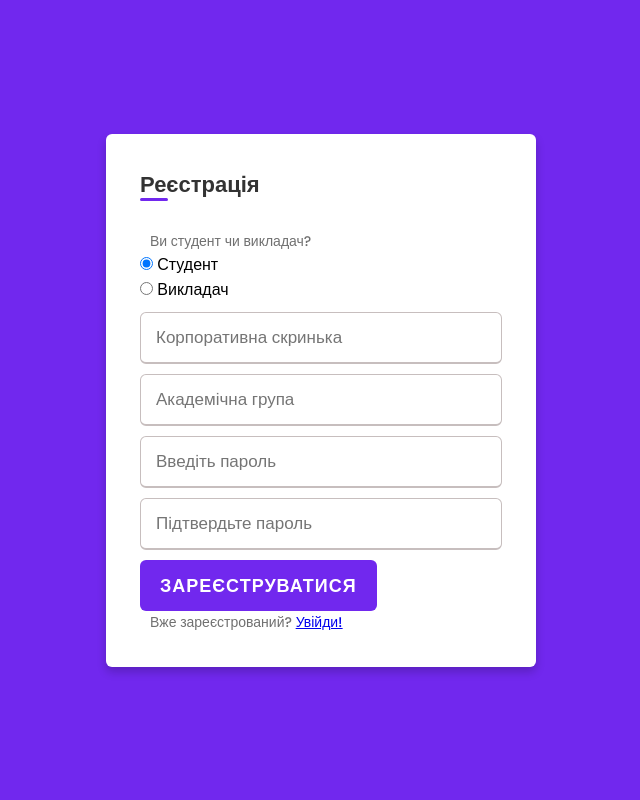
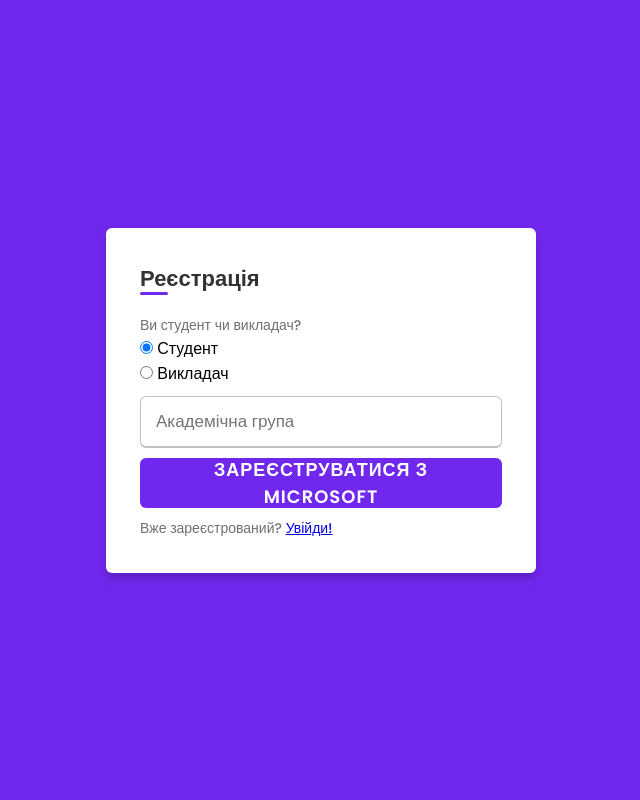
Before and after one commit to qqwz0/project, a Django app: page /users/register/ in a window 1280 px wide. Shown: the whole page, without its empty margins (319-959 px from the left). Run offline with Django 5.2, Linux system fonts and the light colour scheme.

Commit message:
Changed registration to OAuth only

```diff
--- a/project/project/static/css/register.css
+++ b/project/project/static/css/register.css
@@ -1,33 +1,38 @@
 @import url('https://fonts.googleapis.com/css?family=Poppins:400,500,600,700&display=swap');
-*{
+
+* {
   margin: 0;
   padding: 0;
   box-sizing: border-box;
-  font-family: 'poppins',sans-serif;
+  font-family: 'Poppins', sans-serif;
 }
-body{
+
+body {
   min-height: 100vh;
   display: flex;
   align-items: center;
   justify-content: center;
   background: #7128ee;
 }
-.wrapper{
+
+.wrapper {
   position: relative;
   max-width: 430px;
   width: 100%;
   background: #fff;
   padding: 34px;
   border-radius: 6px;
-  box-shadow: 0 5px 10px rgba(0,0,0,0.2);
+  box-shadow: 0 5px 10px rgba(0, 0, 0, 0.2);
 }
-.wrapper h2{
+
+.wrapper h2 {
   position: relative;
   font-size: 22px;
   font-weight: 600;
   color: #333;
 }
-.wrapper h2::before{
+
+.wrapper h2::before {
   content: '';
   position: absolute;
   left: 0;
@@ -37,19 +42,24 @@ width: 28px;
   border-radius: 12px;
   background: #7128ee;
 }
-.wrapper form{
-  margin-top: 30px;
+
+.wrapper form {
+  margin-top: 20px;
 }
-.wrapper form .input-box{
+
+.wrapper form .input-box {
   height: 52px;
   margin-bottom: 0px;
   margin-top: 10px;
+  flex-direction: column;
+  display: flex;
 }
-.wrapper .input-box input{
+
+.wrapper .input-box input {
   height: 100%;
   width: 100%;
   outline: none;
-  padding: 0 15px ;
+  padding: 0 15px;
   font-size: 17px;
   font-weight: 400;
   color: #333;
@@ -58,20 +68,23 @@ margin-top: 10px;
   border-radius: 6px;
   transition: all 0.3s ease;
 }
+
 .input-box input:focus,
-.input-box input:valid{
+.input-box input:valid {
   border-color: #7128ee;
 }
-form .policy{
+
+form .policy {
   display: flex;
   align-items: center;
 }
-form h3{
+
+form h3 {
   color: #707070;
   font-size: 14px;
   font-weight: 500;
-  margin-left: 10px;
 }
+
 .input-box.button button,
 .input-box.button input {
   color: #fff;
@@ -122,3 +135,34 @@ form h3{
   background: #5c1f8a;
   transform: translateY(1px);
 }
+
+.text {
+  margin-top: 0.5rem;
+}
+
+.error-message {
+  color: red;
+  font-weight: bold;
+  font-size: 12px;
+  margin-top: 5px;
+}
+
+.microsoft-button {
+  text-align: center;
+  background-color: #0078D4;
+  color: white;
+  padding: 10px 20px;
+  text-decoration: none;
+  border-radius: 5px;
+  font-size: 14px;
+  font-weight: bold;
+  height: 50px;
+  display: flex;
+  justify-content: center;
+  align-items: center;
+  text-align: center;
+}
+
+.microsoft-button:hover {
+  background-color: #005A9E;
+}
--- a/project/users/forms.py
+++ b/project/users/forms.py
@@ -1,7 +1,10 @@
+import logging
 from django import forms
-from .models import CustomUser
 from django.core.exceptions import ValidationError
 import re  # Regular expressions
+
+# Set up logging for debugging
+logger = logging.getLogger(__name__)
 
 class RegistrationForm(forms.Form):
     ROLE_CHOICES = [
@@ -20,27 +23,9 @@ class RegistrationForm(forms.Form):
 
     role = forms.ChoiceField(
         choices=ROLE_CHOICES,
-        widget=forms.RadioSelect,
+        widget=forms.RadioSelect(attrs={'class': 'custom-radio-class'}),
         required=True,
         initial="Студент"
-    )
-
-    email = forms.EmailField(
-        label='Корпоративна скринька',
-        required=True,
-        widget=forms.EmailInput(attrs={'placeholder': 'Корпоративна скринька'})
-    )
-
-    password1 = forms.CharField(
-        label='Пароль',
-        widget=forms.PasswordInput(attrs={'placeholder': 'Введіть пароль'}),
-        required=True
-    )
-
-    password2 = forms.CharField(
-        label='Підтвердити пароль',
-        widget=forms.PasswordInput(attrs={'placeholder': 'Підтвердьте пароль'}),
-        required=True
     )
 
     group = forms.CharField(
@@ -63,7 +48,10 @@ class RegistrationForm(forms.Form):
         if not self.data:
             role = self.initial.get('role', 'Студент')  # Default to 'Студент' if no data
         else:
-            role = self.data.get('role')  # Get the role from the submitted data
+            role = self.data.get('role', 'Студент')  # Get the role from the submitted data, default to 'Студент'
+
+        # Debugging log for the role selection
+        logger.debug(f"Initializing form with role: {role}")
 
         # Dynamically set 'required' based on the role
         if role == 'Студент':
@@ -80,17 +68,13 @@ class RegistrationForm(forms.Form):
         self.fields['group'].widget.attrs['required'] = self.fields['group'].required
         self.fields['department'].widget.attrs['required'] = self.fields['department'].required
 
-    def clean_email(self):
-        email = self.cleaned_data.get('email').lower()
-        if not email.endswith('@lnu.edu.ua'):
-            raise ValidationError("Email повинен закінчуватися на '@lnu.edu.ua'")
-        return email
-
     def clean_group(self):
         group = self.cleaned_data.get('group')
         role = self.cleaned_data.get('role')
 
-        # If the role is "Студент", check if the group matches the required pattern
+        # Debugging log for group validation
+        logger.debug(f"Cleaning 'group' field with value: {group} for role: {role}")
+
         if role == 'Студент':
             if not group:
                 raise ValidationError("Це поле обов'язкове для студентів.")
@@ -103,47 +87,21 @@ class RegistrationForm(forms.Form):
             pattern = r'^ФЕ[ЇСМЛП]-[1-4][1-9]$'
             if not re.match(pattern, group):
                 raise ValidationError("Академічна група повинна мати формат: ФЕЇ-14, ФЕС-21, ФЕМ-33 тощо.")
+
+        # Debugging log after successful group validation
+        logger.debug(f"Group cleaned successfully: {group}")
+
         return group
 
     def clean_department(self):
         department = self.cleaned_data.get('department')
         role = self.cleaned_data.get('role')
 
-        # If the role is "Студент", check if the group matches the required pattern
+        # Debugging log for department validation
+        logger.debug(f"Cleaning 'department' field with value: {department} for role: {role}")
+
         if role == 'Викладач':
             if not department:
                 raise ValidationError("Це поле обов'язкове.")
 
         return department
-
-    def clean_password1(self):
-        password = self.cleaned_data.get('password1')
-
-        # Check password length
-        if len(password) < 8:
-            raise ValidationError("Пароль має бути довжиною не менше 8 символів.")
-        if len(password) > 25:
-            raise ValidationError("Довжина паролю не має перевищувати 25 символів.")
-
-        # Return the password as-is to retain the value
-        return password
-
-    def clean_password2(self):
-        password1 = self.cleaned_data.get('password1')
-        password2 = self.cleaned_data.get('password2')
-
-        if password1 and password2 and password1 != password2:
-            raise ValidationError("Паролі не співпадають")
-
-        # Return the second password as-is to retain the value
-        return password2
-
-    def clean(self):
-        cleaned_data = super().clean()
-        password1 = cleaned_data.get('password1')
-        password2 = cleaned_data.get('password2')
-
-        if password1 and password2 and password1 != password2:
-            raise forms.ValidationError("Паролі не співпадають")
-
-        return cleaned_data
--- a/project/users/templates/confirmation_email.html
+++ /dev/null
@@ -1,4 +0,0 @@
-<p>Вітаю {{ first_name }} {{ last_name }},</p>
-<p>Дякуємо за реєстрацію. Натисніть на посилання нижче, щоб підтвердити свою реєстрацію:</p>
-<p><a href="{{ confirmation_url }}">Підтвердити реєстрацію</a></p>
-<p>Дякуємо!</p>
--- a/project/users/templates/login.html
+++ b/project/users/templates/login.html
@@ -29,6 +29,10 @@
   <h3>Ще не маєш облікового запису?<a href="{% url 'register' %}">Зареєструйся!</a></h3>
 </div>
   </form>
+  {% comment %} <a href="{% url 'microsoft_login' %}" class="btn btn-primary">
+    Login with Microsoft
+</a> {% endcomment %}
+
  </div>
 
 </body>
--- a/project/users/templates/register.html
+++ b/project/users/templates/register.html
@@ -27,10 +27,9 @@
           groupContainer.innerHTML = `
             <div class="input-box">
               <label for="{{ form.department.id_for_label }}">{{ form.department.label }}</label>
-                {{ form.department }}
+              {{ form.department }}
             </div>
-
-            {% if form.group.errors %}
+            {% if form.department.errors %}
               <div class="error-message">
                 {% for error in form.department.errors %}
                   <p>{{ error }}</p>
@@ -59,8 +58,10 @@
   <body>
     <div class="wrapper">
       <h2>Реєстрація</h2>
-      <form method="POST" action="{% url 'register' %}">
+      <form method="POST" action="{% url 'microsoft_register' %}">
         {% csrf_token %}
+
+        <!-- Role selection -->
         <div class="role-selection">
           <h3>Ви студент чи викладач?</h3>
           <label>
@@ -75,45 +76,10 @@
           </label>
         </div>
 
-        <!-- Email input field with error handling -->
-        <div class="input-box">
-          {{ form.email }}
-        </div>
-        {% if form.email.errors %}
-            <div class="error-message">
-              {% for error in form.email.errors %}
-                <p>{{ error }}</p>
-              {% endfor %}
-            </div>
-          {% endif %}
+        <!-- Group or Department container, populated by JavaScript -->
+        <div id="group-or-department-container"></div>
 
-        <div id="group-or-department-container">
-          <!-- Initially empty, JavaScript will populate based on role selection -->
-        </div>
-
-        <!-- Password input fields with error handling -->
-        <div class="input-box">
-          {{ form.password1 }}
-        </div>
-        {% if form.password1.errors %}
-          <div class="error-message">
-            {% for error in form.password1.errors %}
-              <p>{{ error }}</p>
-            {% endfor %}
-          </div>
-        {% endif %}
-
-        <div class="input-box">
-          {{ form.password2 }}
-          {% if form.password2.errors %}
-            <div class="error-message">
-              {% for error in form.password2.errors %}
-                <p>{{ error }}</p>
-              {% endfor %}
-            </div>
-          {% endif %}
-        </div>
-
+        <!-- Non-field errors -->
         {% if form.non_field_errors %}
           <div class="error-message">
             {% for error in form.non_field_errors %}
@@ -122,23 +88,18 @@
           </div>
         {% endif %}
 
+        <!-- Microsoft Register Button -->
         <div class="input-box button">
-          <button type="submit" class="register-button">Зареєструватися</button>
+          <button href="{% url 'microsoft_register' %}" class="register-button microsoft-button" type="submit">
+            Зареєструватися з Microsoft
+          </button>
         </div>
+
+        <!-- Link to login page -->
         <div class="text">
           <h3>Вже зареєстрований? <a href="{% url 'login' %}">Увійди!</a></h3>
         </div>
       </form>
     </div>
-
-    <style>
-      .error-message {
-        color: red;
-        font-weight: bold;
-        font-size: 12px;
-        margin-top: 5px;
-      }
-
-    </style>
   </body>
 </html>
--- a/project/users/urls.py
+++ b/project/users/urls.py
@@ -2,7 +2,8 @@ from django.urls import path
 from . import views
 
 urlpatterns = [
-    path('register/', views.register, name='register'),  # Register path
+    path('register/', views.microsoft_register, name='register'),  # Register path
     path('login/', views.login, name='login'),        # Login path
-    path('confirm/<str:uidb64>/<str:token>/', views.confirm_registration, name='confirm_registration'),
+    path("microsoft-register/", views.microsoft_register, name="microsoft_register"),
+    path('callback/', views.microsoft_callback, name='microsoft_callback'),
 ]
--- a/project/users/views.py
+++ b/project/users/views.py
@@ -1,114 +1,155 @@
+import logging
+import os
+from urllib.parse import urlencode
+
+import requests
 from django.conf import settings
 from django.contrib.auth.hashers import make_password
 from django.contrib.auth.tokens import default_token_generator
 from django.core.mail import send_mail
+from django.contrib import messages
+from django.core.exceptions import ValidationError
+from django.utils.encoding import force_str
 from django.db import IntegrityError
-from django.http import HttpResponse
+from django.http import HttpResponse, JsonResponse
 from django.shortcuts import get_object_or_404, redirect, render
 from django.utils.http import urlsafe_base64_decode, urlsafe_base64_encode
-import logging
+from dotenv import load_dotenv
+
 from .forms import RegistrationForm
 from .models import CustomUser
 
+# Load environment variables
+load_dotenv()
+
+# Set up logging
 logger = logging.getLogger(__name__)
 
-def login(request):
-    return render(request, 'login.html')
+# Constants
+MICROSOFT_AUTH_URL = f"{settings.MICROSOFT_AUTHORITY}/oauth2/v2.0/authorize"
+MICROSOFT_TOKEN_URL = f"{settings.MICROSOFT_AUTHORITY}/oauth2/v2.0/token"
+MICROSOFT_GRAPH_ME_ENDPOINT = f"{settings.MICROSOFT_GRAPH_ENDPOINT}/me"
+CSRF_STATE = "random_string_for_csrf_protection"
 
-def send_confirmation_email(user):
+def microsoft_register(request):
+    """
+    Handle the registration process using Microsoft OAuth.
+    """
+    logger.debug("Request method: %s", request.method)
+    if request.method == "POST":
+        logger.debug("POST request received")
+        form = RegistrationForm(request.POST)
+        if form.is_valid():
+            logger.debug("Form is valid")
+            # Store form data in session
+            request.session["role"] = form.cleaned_data["role"]
+            request.session["group"] = form.cleaned_data.get("group")
+            request.session["department"] = form.cleaned_data.get("department")
+
+            # Redirect to Microsoft OAuth
+            params = {
+                "client_id": settings.MICROSOFT_CLIENT_ID,
+                "response_type": "code",
+                "redirect_uri": settings.MICROSOFT_REDIRECT_URI,
+                "response_mode": "query",
+                "scope": " ".join(settings.MICROSOFT_SCOPES),
+                "state": CSRF_STATE,
+            }
+            authorization_url = f"{MICROSOFT_AUTH_URL}?{urlencode(params)}"
+            logger.debug("Redirecting to: %s", authorization_url)
+            return redirect(authorization_url)
+        else:
+            logger.debug("Form errors: %s", form.errors)
+            return render(request, "register.html", {"form": form, "errors": form.errors})
+    else:
+        logger.debug("GET request received")
+        form = RegistrationForm()
+
+    return render(request, "register.html", {"form": form})
+
+
+def microsoft_callback(request):
+    """
+    Handle Microsoft's OAuth callback for registration.
+    """
+    code = request.GET.get("code")
+    state = request.GET.get('state')
+    if not code or not state:
+        return JsonResponse({"error": "Authorization code or state not provided"}, status=400)
+
+    data = {
+        "client_id": settings.MICROSOFT_CLIENT_ID,
+        "scope": " ".join(settings.MICROSOFT_SCOPES),
+        "code": code,
+        "redirect_uri": settings.MICROSOFT_REDIRECT_URI,
+        "grant_type": "authorization_code",
+        "client_secret": settings.MICROSOFT_CLIENT_SECRET,
+    }
+
     try:
-        # Generate confirmation token
-        token = default_token_generator.make_token(user)
-        uid = urlsafe_base64_encode(str(user.pk).encode())
+        # Request access token
+        token_response = requests.post(MICROSOFT_TOKEN_URL, data=data)
+        token_response.raise_for_status()
+        tokens = token_response.json()
+        access_token = tokens.get("access_token")
 
-        email_body = (
-            f"Шановний(а) {user.first_name} {user.last_name},\n\n"
-            f"Дякуємо за реєстрацію! Щоб підтвердити ваш обліковий запис, "
-            f"перейдіть за посиланням нижче:\n\n"
-            f"http://localhost:8000/users/confirm/{uid}/{token}/\n\n"
-            f"Якщо ви не реєструвалися на нашому сайті, проігноруйте цей лист.\n\n"
-            f"З повагою,\nКоманда підтримки."
+        if not access_token:
+            raise ValidationError("Failed to obtain access token")
+
+        # Fetch user info
+        headers = {"Authorization": f"Bearer {access_token}"}
+        user_info = requests.get(MICROSOFT_GRAPH_ME_ENDPOINT, headers=headers).json()
+
+        # Extract user details
+        email = user_info.get("mail") or user_info.get("userPrincipalName")
+        first_name = user_info.get("givenName", "")
+        last_name = user_info.get("surname", "")
+        job_title = user_info.get("jobTitle", "Not specified")
+
+        derived_role = "Студент" if "Student" in job_title else "Викладач"
+
+        submitted_role = request.session.get("role")
+        group = request.session.get("group")
+        department = request.session.get("department")
+
+        if submitted_role != derived_role:
+            messages.error(request, "Please specify the correct role")
+            return redirect('register')
+
+        # Check if user already exists
+        user, created = CustomUser.objects.get_or_create(
+            email=email,
+            defaults={
+                "first_name": first_name,
+                "last_name": last_name,
+                "password": make_password(None),
+                "is_active": True,
+                "role": derived_role,
+                "academic_group": group if derived_role == "Студент" else None,
+                "department": department if derived_role == "Викладач" else None,
+            },
         )
 
-        send_mail(
-            subject='Підтвердження реєстрації',
-            message=email_body,
-            from_email=settings.DEFAULT_FROM_EMAIL,
-            recipient_list=[user.email],
-            fail_silently=False,
-        )
-        logger.info(f"Лист підтвердження надіслано {user.email}")
-    except Exception as e:
-        logger.error(f"Не вийшло надіслати лист до {user.email}. Помилка: {e}")
+        if not created:
+            messages.error(request, "Такий користувач вже зареєстрований.")
+            return redirect('register')
 
-def confirm_registration(request, uidb64, token):
-    try:
-        uid = urlsafe_base64_decode(uidb64).decode()
-        user = get_object_or_404(CustomUser, pk=uid)
+        if created:
+            logger.info("New user: %s", email)
 
-        if default_token_generator.check_token(user, token):
-            user.is_active = True
-            user.save()
-            return render(request, 'success.html')
-        else:
-            return render(request, 'fail.html')
-    except Exception as e:
-        logger.error(f"Помилка підтвердження: {e}")
-        return HttpResponse("Виникла помилка під час підтвердження.")
+        # Redirect user to the desired page after registration
+        return redirect("login")
 
-def register(request):
-    if request.method == 'POST':
-        form = RegistrationForm(request.POST)
-        if form.is_valid():
-            try:
-                email = form.cleaned_data['email'].lower()
-                password = form.cleaned_data['password1']
-                role = form.cleaned_data['role']
+    except ValidationError as e:
+        error_message = str(e)
+        return JsonResponse({"error": error_message}, status=400)
+    except requests.exceptions.RequestException as e:
+        logger.error("Error during Microsoft OAuth callback: %s", e)
+        return JsonResponse({"error": "Failed to complete authentication"}, status=500)
 
-                # Extract names from the email
-                name_part = email.split('@')[0]
-                name_parts = name_part.split('.')
-                if len(name_parts) != 2:
-                    form.add_error('email', "Корпоративна пошта має мати вигляд: ivan.franko@lnu.edu.ua")
-                first_name = name_parts[0].capitalize()
-                last_name = name_parts[1].capitalize()
 
-                if role == 'Студент':
-                    academic_group = form.cleaned_data.get('group')
-                    user = CustomUser(
-                        email=email,
-                        password=make_password(password),
-                        role=role,
-                        academic_group=academic_group,
-                        first_name=first_name,
-                        last_name=last_name,
-                        is_active=False
-                    )
-                elif role == 'Викладач':
-                    department = form.cleaned_data.get('department')
-                    user = CustomUser(
-                        email=email,
-                        password=make_password(password),
-                        role=role,
-                        department=department,
-                        first_name=first_name,
-                        last_name=last_name,
-                        is_active=False
-                    )
-
-                user.save()
-                send_confirmation_email(user)
-
-                return redirect('login')
-            except IntegrityError as e:
-                if 'Duplicate entry' in str(e):
-                    form.add_error('email', "Цей email вже зареєстрований.")
-                else:
-                    form.add_error(None, f"Трапилася неочікувана помилка: {str(e)}")
-            except Exception as e:
-                logger.error(f"Помилка реєстрації: {e}")
-                form.add_error(None, "Виникла помилка при обробці даних.")
-    else:
-        form = RegistrationForm()
-
-    return render(request, 'register.html', {'form': form})
+def login(request):
+    """
+    Render the login page.
+    """
+    return render(request, 'login.html')
```
Also changed, not shown: project/project/settings.py (+13 -4 lines). Lines whose indentation alone changed are shown as unchanged.
